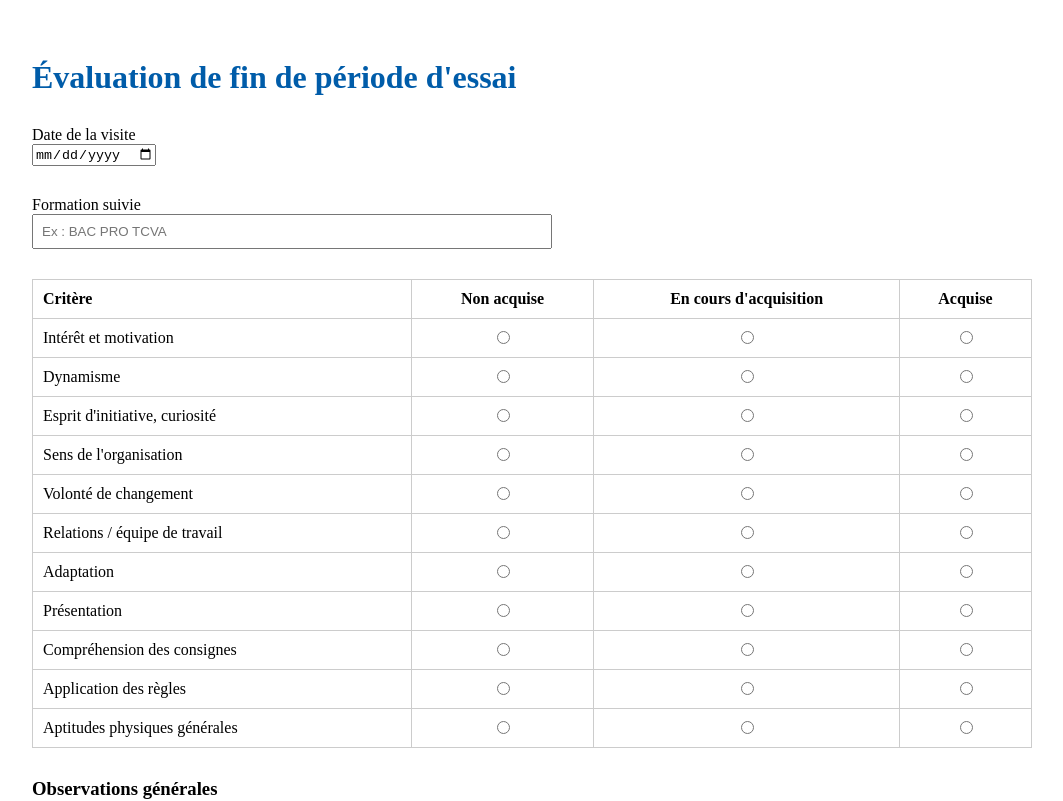
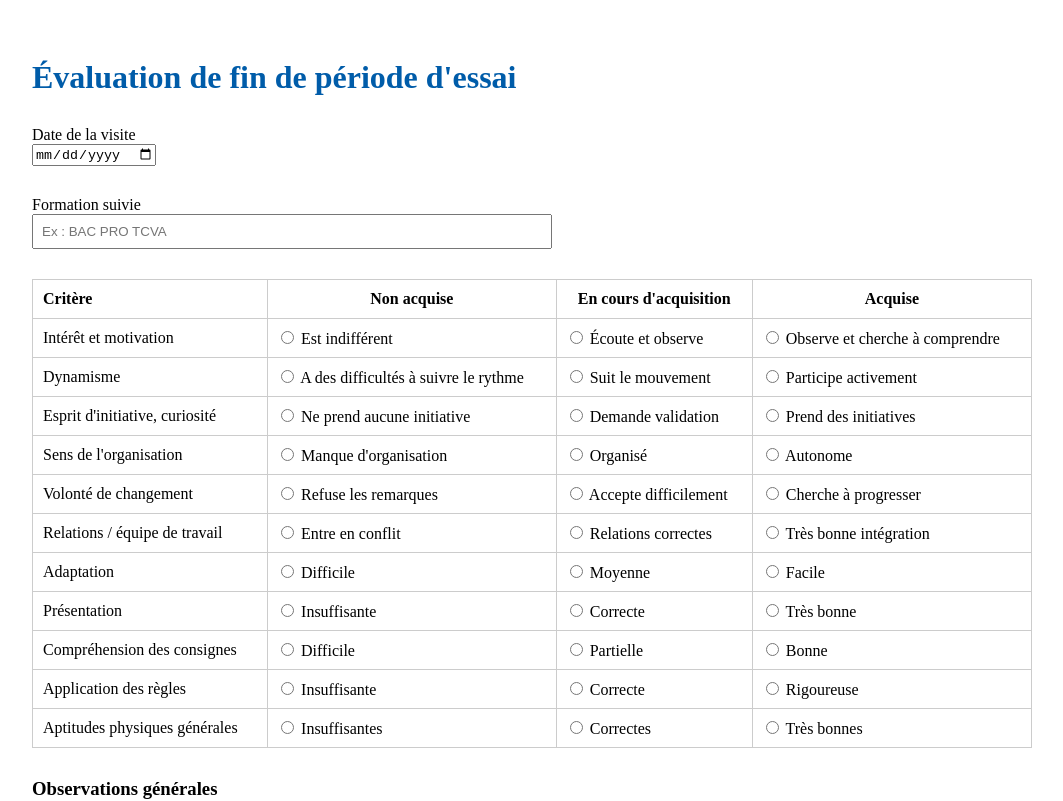
Before and after one commit to fabsalel-design/suivi-visites-mfr, a Next.js app: page /apprentis/1/visites/periode-essai in a window 1280 px wide. Shown: the top 801 px of the page, without its empty margins (108-1171 px from the left). Built offline with nearby package versions, Linux system fonts and the light colour scheme; no server answers.

Commit message:
Update page.tsx

```diff
--- a/app/apprentis/[id]/visites/periode-essai/page.tsx
+++ b/app/apprentis/[id]/visites/periode-essai/page.tsx
@@ -365,12 +365,14 @@ export default function PeriodeEssaiPage({
           {critere.titre}
         </td>
 
+
 <td
   style={{
     border: "1px solid #ccc",
-            textAlign: "center",
+    padding: "8px",
   }}
 >
+  <label>
     <input
       type="radio"
       name={critere.key}
@@ -382,15 +384,19 @@ export default function PeriodeEssaiPage({
             e.target.value,
         })
       }
-          />
+    />{" "}
+    {critere.non}
+  </label>
 </td>
+
 
 <td
   style={{
     border: "1px solid #ccc",
-            textAlign: "center",
+    padding: "8px",
   }}
 >
+  <label>
     <input
       type="radio"
       name={critere.key}
@@ -402,15 +408,19 @@ export default function PeriodeEssaiPage({
             e.target.value,
         })
       }
-          />
+    />{" "}
+    {critere.encours}
+  </label>
 </td>
+
 
 <td
   style={{
     border: "1px solid #ccc",
-            textAlign: "center",
+    padding: "8px",
   }}
 >
+  <label>
     <input
       type="radio"
       name={critere.key}
@@ -422,7 +432,9 @@ export default function PeriodeEssaiPage({
             e.target.value,
         })
       }
-          />
+    />{" "}
+    {critere.acquis}
+  </label>
 </td>
       </tr>
     ))}
```
Lines whose indentation alone changed are shown as unchanged.
